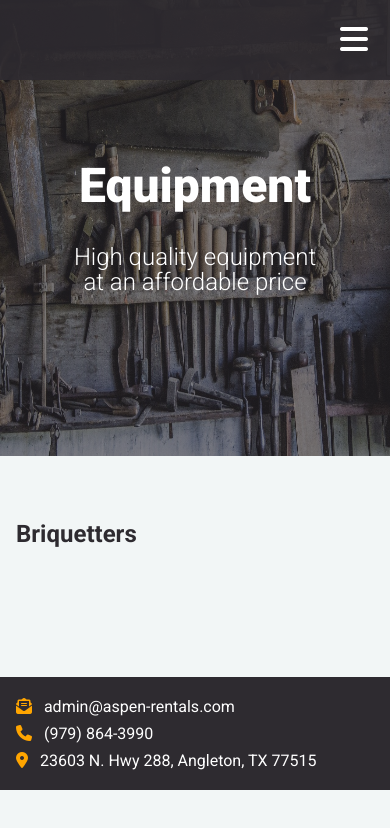
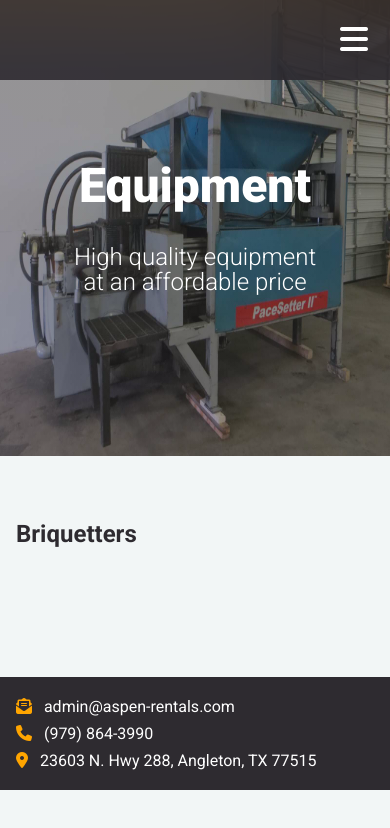
Before and after one commit to MitchellWilson01/aspen-rentals, a React (Create React App) app: page /equipment in a window 390 px wide. Shown: the top 828 px of the page. Built offline with nearby package versions, Linux system fonts and the light colour scheme.

Commit message:
removed button margin in header for mobile browser testing

```diff
--- a/src/components/pages/Equipment/Equipment.scss
+++ b/src/components/pages/Equipment/Equipment.scss
@@ -2,9 +2,9 @@
 
 .equipment {
     background-image: linear-gradient(
-        rgba($dark, 0.6),
-        rgba($dark, 0.6)
-    ), url('../../../images/equipment.jpg');
+        rgba($primary, 0.5),
+        rgba($dark, 0.45) 15%
+    ), url('../../../images/equip.jpg');
     background-size: 100% 100%;
     background-repeat: no-repeat;
     background-position: center;
```
Also changed, not shown: src/images/equip.jpg (added).
